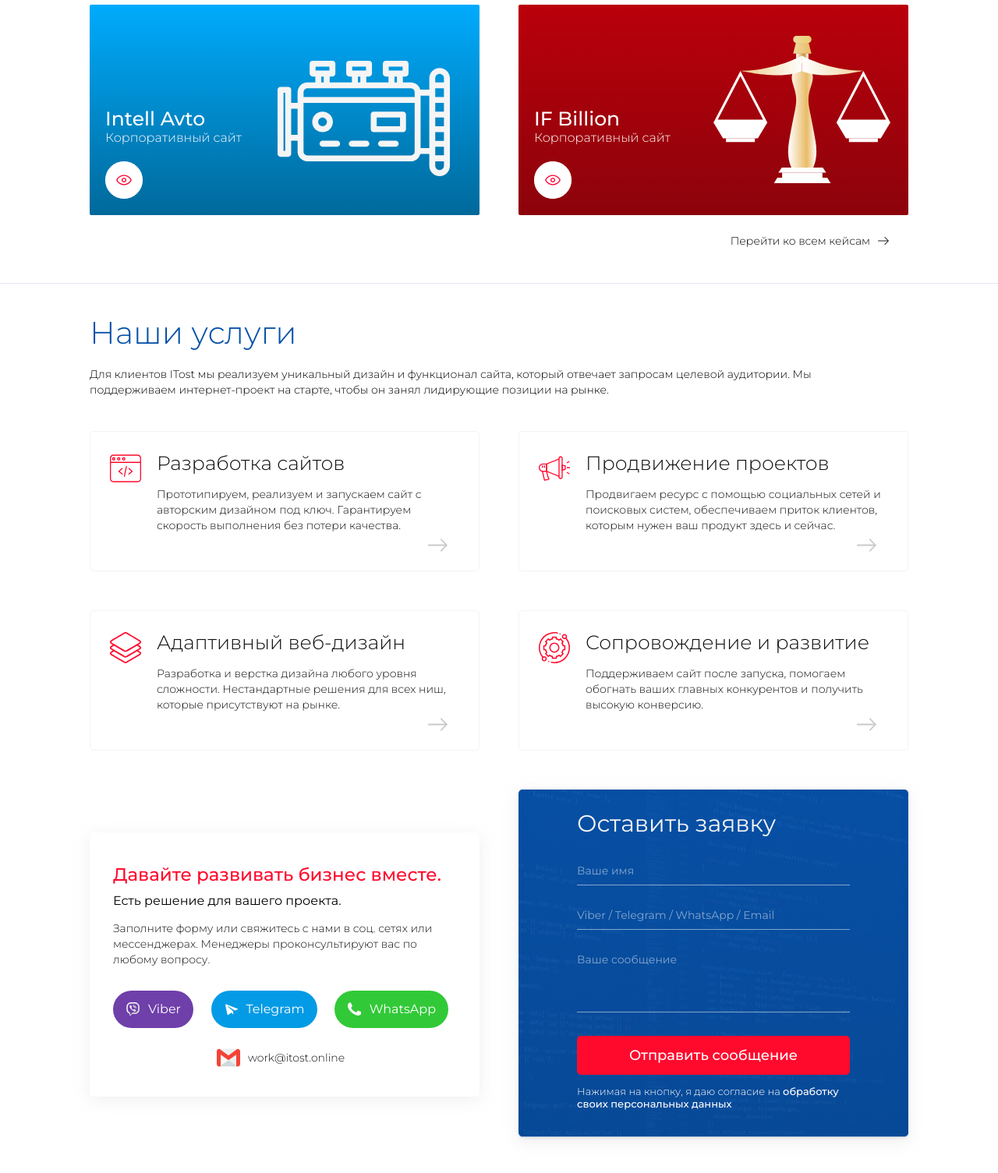
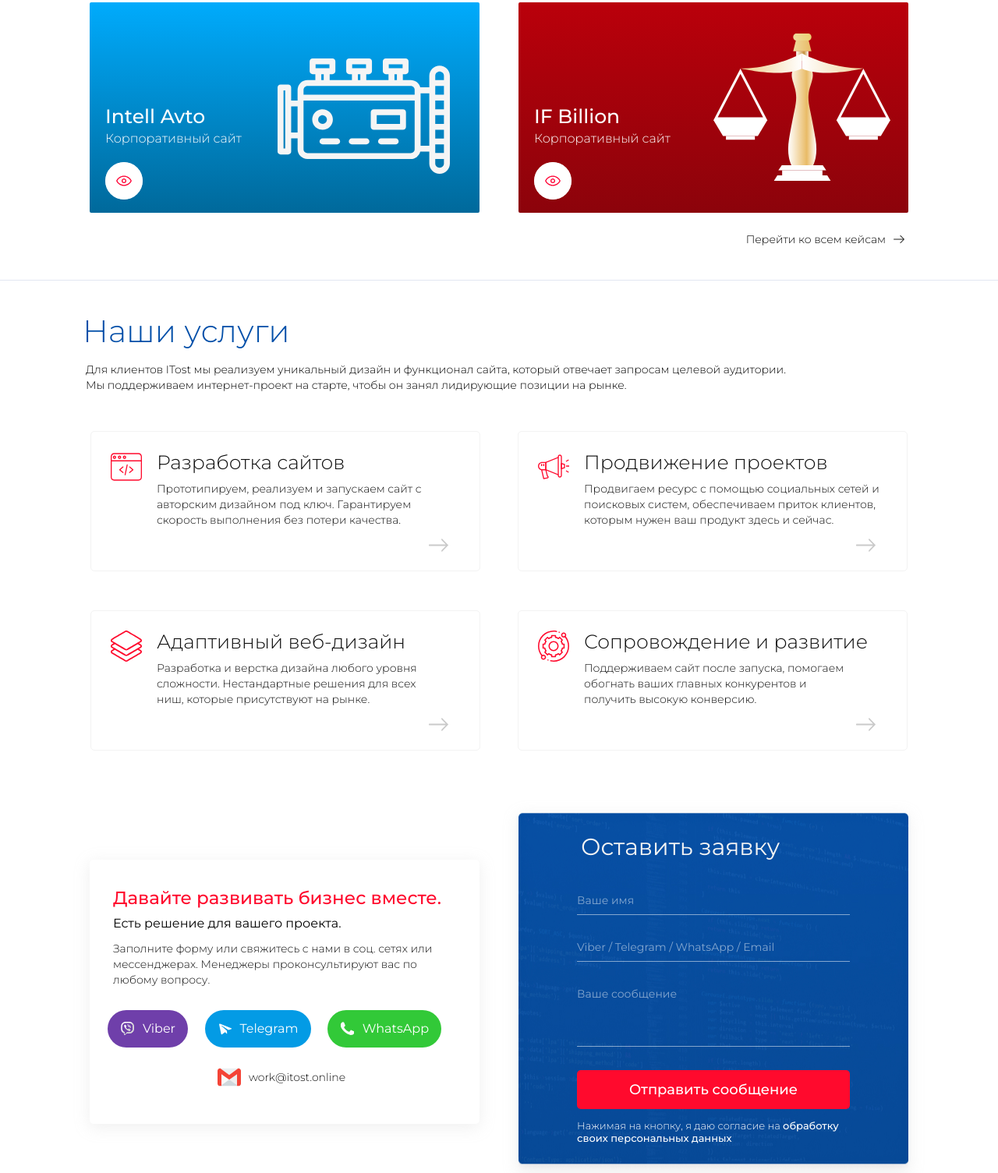
Before and after one commit to romahawk-ru/HTML_multi-page-layout, a plain HTML site: page weblayout-itost/index.html in a window 1280 px wide. Shown: the part 1070-2575 px from the top of the page at 78% size. Drawn offline with nearby package versions, Linux system fonts and the light colour scheme.

Commit message:
Setting up the pixel perfect
Setting up the pixel perfect

```diff
--- a/weblayout-itost/css/style.css
+++ b/weblayout-itost/css/style.css
@@ -42,7 +42,7 @@ a {
 
 .title {
   margin: 0;
-  margin-bottom: 20px;
+  margin-bottom: 16px;
   font-weight: 300;
   font-size: 40px;
   color: var(--color-cobalt);
@@ -63,7 +63,7 @@ a {
 
 .container {
   margin: 0 auto;
-  padding: 0px 115px;
+  padding: 0px 106px;
   max-width: 1280px;
 }
 
@@ -314,7 +314,7 @@ a {
 /* section hero */
 
 .hero {
-  margin-bottom: 50px;
+  margin-bottom: 52px;
 }
 
 .hero__container {
@@ -358,7 +358,7 @@ a {
   font-weight: 400;
   font-size: 16px;
   line-height: 20px;
-  margin-right: 20px;
+  margin-right: 30px;
   padding: 13px 46px 12px 43px;
   border: none;
   border-radius: 40px;
@@ -379,7 +379,7 @@ a {
   font-weight: 400;
   font-size: 16px;
   line-height: 20px;
-  margin-right: 20px;
+  margin-right: 30px;
   padding: 13px 46px 12px 43px;
   border: none;
   border-radius: 40px;
@@ -475,18 +475,19 @@ a {
 /* section cases */
 
 .cases {
-  margin-bottom: 40px;
+  margin-bottom: 42px;
   border-bottom: 1px solid var(--color-catskill-white);
 }
 
 .cases__container {
-  padding: 0px 115px;
+  padding: 0px 106px;
   width: 1280px;
 }
 
 .cases__text {
   margin: 0;
-  margin-bottom: 50px;
+  margin-bottom: 49px;
+  margin-left: 4px;
   width: 550px;
   font-weight: 300;
   font-size: 14px;
@@ -497,12 +498,18 @@ a {
 .cases__inner {
   display: flex;
   flex-wrap: wrap;
+  align-items: center;
+  justify-content: space-between;
+  padding: 0 9px;
 }
 
 .cases__cards {
-  margin-right: 50px;
+  display: flex;
+  align-items: flex-start;
+  justify-content: flex-end;
+  flex-direction: column;
   margin-bottom: 50px;
-  padding: 131px 20px 17px 20px;
+  padding: 20px 20px 17px 20px;
   width: 500px;
   height: 270px;
   pointer-events: none;
@@ -513,16 +520,17 @@ a {
 }
 
 .cases__cards:nth-child(3) {
-  margin-bottom: 0;
+  margin-bottom: 26px;
 }
 
 .cases__cards:nth-child(4) {
   margin: 0;
-  margin-bottom: 25px;
+  margin-bottom: 26px;
 }
 
 .cards__title {
   margin: 0;
+  margin-bottom: 4px;
   font-weight: 500;
   font-size: 25px;
   line-height: 30px;
@@ -605,8 +613,8 @@ a {
   display: flex;
   justify-content: end;
   align-items: center;
-  margin-bottom: 45px;
-  padding-right: 24px;
+  margin-bottom: 43px;
+  padding-right: 13px;
   font-weight: 300;
   font-size: 14px;
   line-height: 17px;
@@ -638,24 +646,29 @@ a {
 
 /* section services */
 
+.services {
+  margin-bottom: 30px;
+}
+
 .services__inner {
   display: flex;
   flex-wrap: wrap;
-  justify-content: flex-start;
+  justify-content: space-between;
   align-items: center;
+  padding: 0px 10px;
 }
 
 .services__card {
   position: relative;
-  margin: 0 50px 50px 0;
-  padding: 25px 34px 0 85px;
+  margin-bottom: 50px;
+  padding: 24px 24px 0 84px;
   width: 500px;
   height: 180px;
   border-radius: 5px;
   border: 1px solid var(--color-concrete);
   background-repeat: no-repeat;
   background-size: 40px 40px;
-  background-position: 25px 27px;
+  background-position: 25px 25px;
   transition: all 0.3s ease-in-out;
 }
 
@@ -663,10 +676,19 @@ a {
   margin-right: 0;
 }
 
+.services__card:nth-child(3) .services-card__text {
+  max-width: 350px;
+}
+
+.services__card:nth-child(4) .services-card__text {
+  max-width: 350px;
+}
+
 .services__text {
   margin: 0;
-  margin-bottom: 43px;
-  max-width: 933px;
+  margin-bottom: 49px;
+  margin-left: 4px;
+  max-width: 920px;
   font-weight: 300;
   font-size: 14px;
   line-height: 20px;
@@ -675,7 +697,7 @@ a {
 
 .services-card__title {
   margin: 0;
-  margin-bottom: 15px;
+  margin-bottom: 9px;
   font-weight: 300;
   font-size: 25px;
   line-height: 30px;
@@ -734,10 +756,11 @@ a {
   display: flex;
   justify-content: space-between;
   align-items: center;
+  padding: 0 9px;
 }
 
 .contacts__card {
-  padding: 40px 40px 30px 30px;
+  padding: 35px 49px 20px 23px;
   width: 500px;
   height: 339px;
   border-radius: 5px;
@@ -746,7 +769,8 @@ a {
 
 .contacts-card__title {
   margin: 0;
-  margin-bottom: 10px;
+  margin-bottom: 9px;
+  margin-left: 7px;
   font-weight: 500;
   font-size: 23px;
   line-height: 28px;
@@ -756,7 +780,8 @@ a {
 .contacts-card__subtitle {
   display: block;
   margin: 0;
-  margin-bottom: 15px;
+  margin-bottom: 12px;
+  margin-left: 7px;
   font-weight: 400;
   font-size: 16px;
   line-height: 20px;
@@ -765,7 +790,8 @@ a {
 
 .contacts-card__text {
   margin: 0;
-  margin-bottom: 30px;
+  margin-bottom: 29px;
+  margin-left: 7px;
   font-weight: 300;
   font-size: 14px;
   line-height: 20px;
@@ -824,8 +850,8 @@ a {
   display: flex;
   justify-content: center;
   align-items: center;
-  margin: 0 auto;
-  width: 170px;
+  width: 180px;
+  margin-left: 133px;
 }
 
 
@@ -845,7 +871,7 @@ a {
 }
 
 .contacts-card__form {
-  padding: 25px 75px;
+  padding: 25px 75px 21px 75px;
   width: 500px;
   border-radius: 5px;
   background-image: url(../img/form-bg.jpg);
@@ -857,7 +883,8 @@ a {
 .card__form__title {
   position: relative;
   margin: 0;
-  margin-bottom: 24px;
+  margin-left: 5px;
+  margin-bottom: 32px;
   font-weight: 400;
   font-size: 30px;
   line-height: 37px;
@@ -879,7 +906,7 @@ a {
 
 .form__input {
   display: block;
-  margin-bottom: 20px;
+  margin-bottom: 23px;
   padding: 10px 0;
   width: 100%;
   border: none;
--- a/weblayout-itost/index.html
+++ b/weblayout-itost/index.html
@@ -5,9 +5,10 @@
   <meta http-equiv="X-UA-Compatible" content="IE=edge">
   <meta name="viewport" content="width=device-width, initial-scale=1.0">
   <title>ITost</title>
-  <link rel="stylesheet" href="css/normalize.css">
+  <link rel="stylesheet" href="/css/normalize.css">
   <link rel="stylesheet" href="https://unpkg.com/swiper@7/swiper-bundle.min.css"/>
-  <link rel="stylesheet" href="css/style.css">
+  <link rel="stylesheet" href="/css/style.css">
+  <link rel="stylesheet" href="/css/media.css">
   <link rel="preconnect" href="https://fonts.googleapis.com">
   <link rel="preconnect" href="https://fonts.gstatic.com" crossorigin>
   <link href="https://fonts.googleapis.com/css2?family=Montserrat:wght@100;200;300;400;500;700;800&display=swap" rel="stylesheet">
@@ -170,7 +171,7 @@
     </section>
 
     <section class="services">
-      <div class="container">
+      <div class="container services__container">
         <h2 class="title">Наши услуги</h2>
         <p class="services__text">Для клиентов ITost мы реализуем уникальный дизайн и функционал сайта, который отвечает запросам целевой аудитории. Мы поддерживаем интернет-проект на старте, чтобы он занял лидирующие позиции на рынке.</p>
         <div class="services__inner">
```
Also changed, not shown: weblayout-itost/css/media.css (added).
